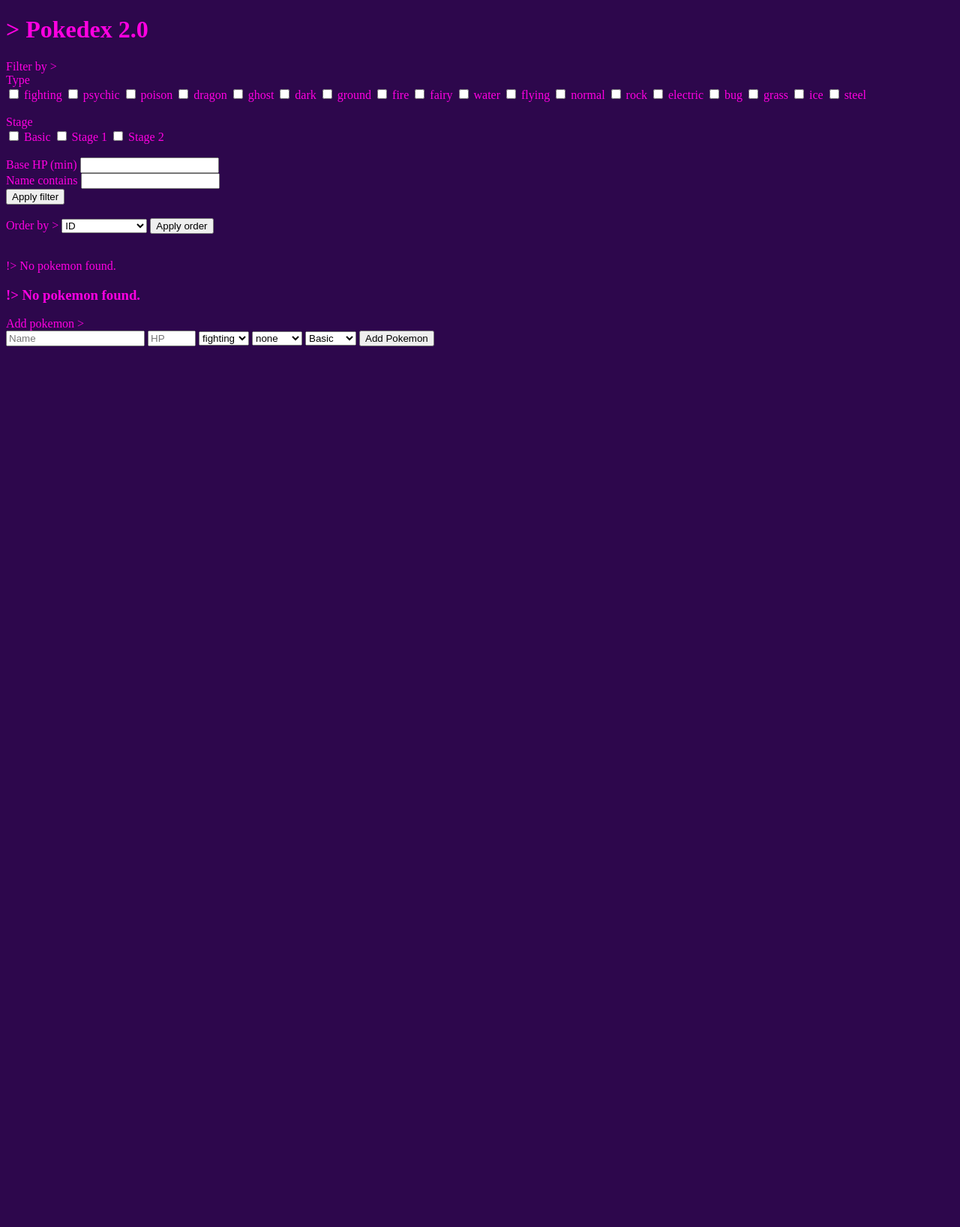
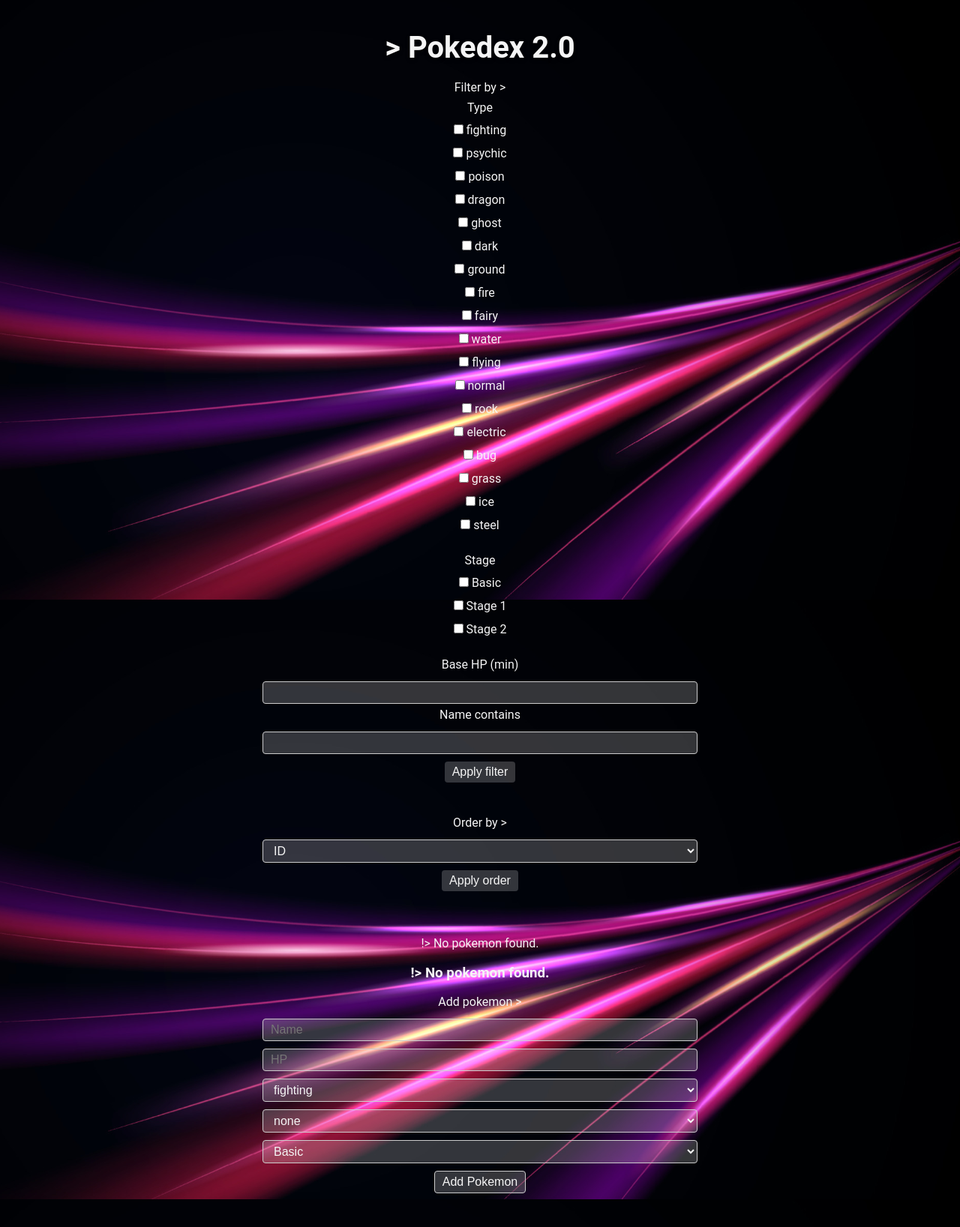
Before and after one commit to janikx/SEI_db_project, a Flask app: page / in a window 1280 px wide. Shown: the whole page at 75% size. Before the commit the page ends 462 px from the top, so only its background shows below. Run offline with Flask 3, Linux system fonts and the light colour scheme; data that the repository does not hold is empty.

Commit message:
UP#9
- adjustments with CSS

```diff
--- a/Pokedex 2.0/main.py
+++ b/Pokedex 2.0/main.py
@@ -89,23 +89,24 @@
     mycursor.execute(query, parameters)
     return mycursor.fetchall()
 
-def order_pokemon(order_base:str):
-  if order_base == "NameAsc":   # Name A-Z
-      return show_pokemon("name ASC")
-  elif order_base == "NameDesc":   # Name Z-A
-      return show_pokemon("name DESC")
-  elif order_base == "HPAsc":   # HP asc
-      return show_pokemon("base_hp ASC")
-  elif order_base == "HPDesc":   # HP desc
-      return show_pokemon("base_hp DESC")
-  elif order_base == "TypeAsc":   # Type A-Z
-      return show_pokemon("type ASC")
-  elif order_base == "TypeDesc":   # Type Z-A
-      return show_pokemon("type DESC")
-  elif order_base == "EvolutionStage":   # Evolution
-      return show_pokemon("evolution ASC")
-  else:
-      return show_pokemon("id ASC")
+def order_pokemon(order_base: str):
+    if order_base == "NameAsc":   # Name A-Z
+        return "name ASC"
+    elif order_base == "NameDesc":   # Name Z-A
+        return "name DESC"
+    elif order_base == "HPAsc":   # HP asc
+        return "base_hp ASC"
+    elif order_base == "HPDesc":   # HP desc
+        return "base_hp DESC"
+    elif order_base == "TypeAsc":   # Type A-Z
+        return "type ASC"
+    elif order_base == "TypeDesc":   # Type Z-A
+        return "type DESC"
+    elif order_base == "EvolutionStage":   # Evolution
+        return "evolution ASC"  # Correct column name
+    else:
+        return "id ASC"
+
 
 
 """
@@ -131,7 +132,8 @@
             "filter_name": request.args.get("filter_name", ""),
         }
       order_base = request.args.get("order", "ID")
-      pokemons = show_pokemon(order_base, filters)
+      order = order_pokemon(order_base)
+      pokemons = show_pokemon(order, filters)
       pokemons_count = len(pokemons)
       return render_template("index.html", pokemons=pokemons, pokemons_count=pokemons_count, order_base=order_base, **filters)
     else:
--- /dev/null
+++ b/Pokedex 2.0/static/style.css
@@ -0,0 +1,115 @@
+/* General styles */
+body {
+  margin: 0;
+  padding: 0;
+  font-family: 'Roboto', sans-serif; /* Modern and sleek font */
+  color: #f5f5f5;
+  background: url('../static/pictures/background.jpg') no-repeat center center fixed;
+  background-size: cover;
+  background-attachment: fixed;
+}
+
+h1 {
+  font-size: 2.5rem;
+  text-align: center;
+  margin: 20px 0;
+  text-shadow: 0 2px 5px rgba(0, 0, 0, 0.7);
+}
+
+label {
+  font-size: 1rem;
+  display: block;
+  margin-bottom: 8px;
+}
+
+input, select, button {
+  font-size: 1rem;
+  padding: 5px 10px;
+  border: 1px solid #ccc;
+  border-radius: 4px;
+  outline: none;
+  margin: 5px 0;
+  background: rgba(255, 255, 255, 0.2);
+  color: #f5f5f5;
+}
+
+button {
+  cursor: pointer;
+  border: none;
+  transition: background 0.3s ease;
+}
+
+button:hover {
+  background: rgba(255, 255, 255, 0.3);
+}
+
+/* Form styles */
+form {
+  margin-bottom: 20px;
+  max-width: 600px;
+  margin: 0 auto 20px;
+}
+
+input[type="text"], input[type="number"], select {
+  width: calc(100% - 20px);
+  box-sizing: border-box;
+}
+
+/* Database table */
+table {
+  width: 100%;
+  max-width: 800px;
+  margin: 20px auto;
+  border-collapse: collapse;
+  backdrop-filter: blur(10px);
+  background: rgba(0, 0, 0, 0.6);
+  border-radius: 8px;
+  overflow: hidden;
+}
+
+th, td {
+  padding: 12px;
+  text-align: left;
+  border-bottom: 1px solid rgba(255, 255, 255, 0.2);
+}
+
+th {
+  font-weight: 700;
+  text-transform: uppercase;
+  background: rgba(0, 0, 0, 0.8);
+}
+
+td {
+  font-weight: 400;
+}
+
+tr:last-child td {
+  border-bottom: none;
+}
+
+/* Responsive design */
+@media (max-width: 768px) {
+  h1 {
+      font-size: 2rem;
+  }
+
+  form, table {
+      width: calc(100% - 40px);
+  }
+
+  th, td {
+      padding: 8px;
+  }
+
+  button {
+      padding: 8px 12px;
+  }
+}
+
+/* Centering content */
+.content {
+  max-width: 1200px;
+  margin: 0 auto;
+  padding: 20px;
+  text-align: center;
+}
--- a/Pokedex 2.0/static/styles.css
+++ /dev/null
@@ -1,4 +0,0 @@
-body {
-  background-color: rgb(45, 7, 76);
-  color: rgb(255, 0, 225);
-}/*# sourceMappingURL=styles.css.map */
--- a/Pokedex 2.0/static/styles.scss
+++ /dev/null
@@ -1,4 +0,0 @@
-body {
-    background-color: rgb(45, 7, 76);
-    color: rgb(255, 0, 225);
-}
--- a/Pokedex 2.0/templates/base.html
+++ b/Pokedex 2.0/templates/base.html
@@ -3,8 +3,8 @@
 <head>
     <meta charset="UTF-8">
     <meta name="viewport" content="width=device-width, initial-scale=1.0">
-    <link rel="icon" href="..pictures/pokedex.png" type="image/png">
-    <link rel="stylesheet" href="{{url_for("static", filename="styles.css")}}">
+    <link rel="stylesheet" href="../static/style.css">
+    <link rel="icon" href="../static/pictures/pokedex.png" type="image/png">
     {% block head %}{% endblock %}
 </head>
 <body>
--- a/Pokedex 2.0/templates/index.html
+++ b/Pokedex 2.0/templates/index.html
@@ -108,7 +108,7 @@
 
             <!--------- HP filter --------->
             <label for="filter_hp">Base HP (min) </label>
-            <input type="number" id="filter_hp" name="filter_hp" min="0" value="{{ filter_hp or '' }}"><br>
+            <input type="number" id="filter_hp" name="filter_hp" min="0" step="10" value="{{ filter_hp or '' }}"><br>
 
             <!--------- Name filter --------->
             <label for="filter_name">Name contains </label>
@@ -170,7 +170,7 @@
         </table>
         {% endif %}
 
-        <!--------- INSERT --------->
+        <!--------- INSERT INTO --------->
         <label for="form">Add pokemon ></label>
         <form action="/" method="POST">
             <input type="text" name="Name" id="p_name" placeholder="Name" required>
```
Also changed, not shown: Pokedex 2.0/static/pictures/background.jpg (added), Pokedex 2.0/static/pictures/character_rayquaza.png (renamed from Pokedex 2.0/templates/pictures/character_rayquaza.png), Pokedex 2.0/static/pictures/pokedex.png (renamed from Pokedex 2.0/templates/pictures/pokedex.png), Pokedex 2.0/static/pictures/pokemon.png (renamed from Pokedex 2.0/templates/pictures/pokemon.png), Pokedex 2.0/static/pictures/rayquza.png (renamed from Pokedex 2.0/templates/pictures/rayquza.png), Pokedex 2.0/templates/pictures/background.jpg (deleted), 1 other file.
